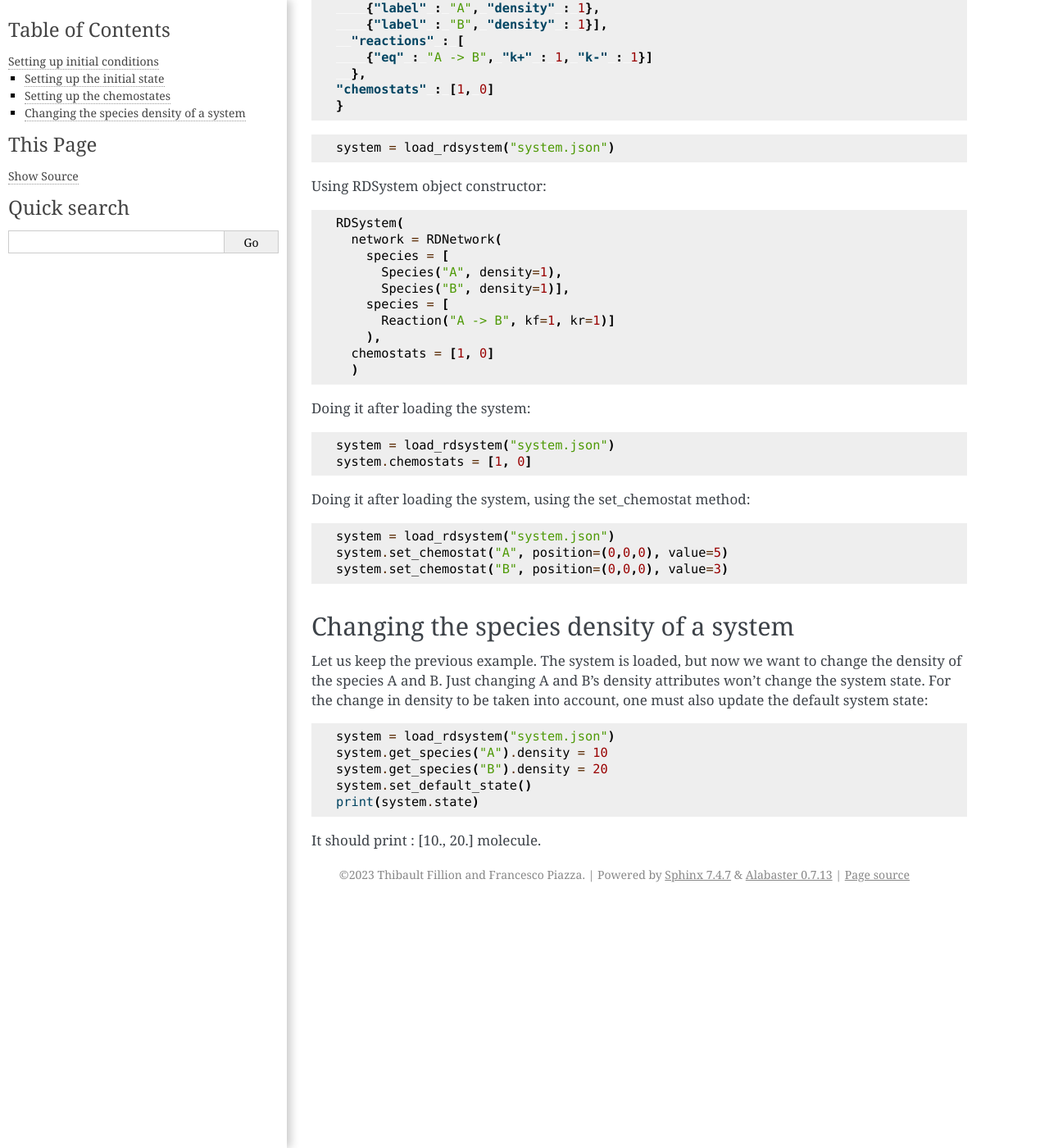
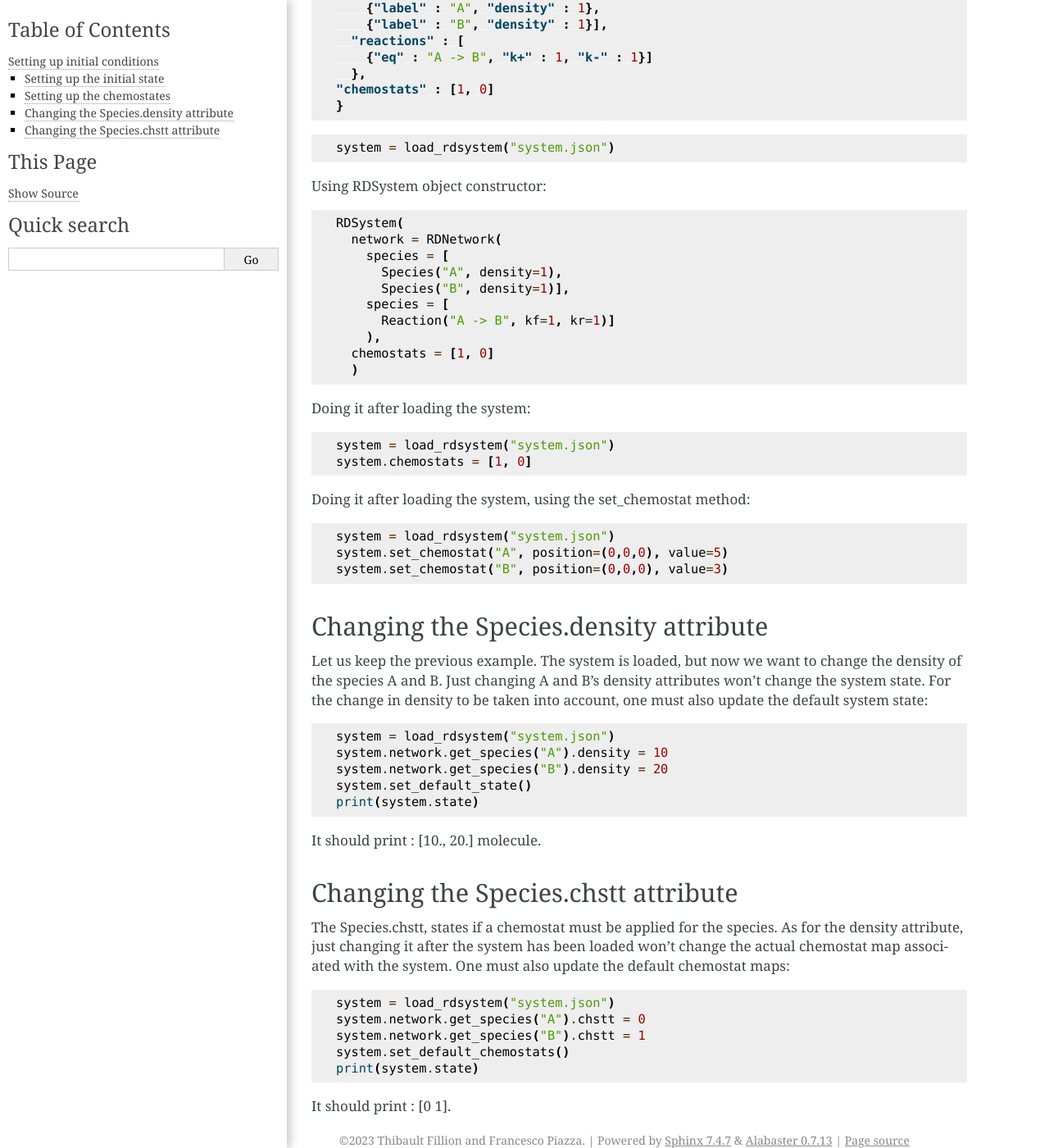
Before and after one commit to ThibaultFillion/strengths, a Sphinx documentation site: the page built from documentation/setting_up_initial_conditions.rst, in a window 1280 px wide and 1400 px high, scrolled down 1900 px. Shown: the whole window at 82% size. Built offline with Sphinx 7.4.7, drawn with Linux system fonts in a browser that asks for light colours.

Commit message:
Update setting_up_initial_conditions.rst

```diff
--- a/documentation/setting_up_initial_conditions.rst
+++ b/documentation/setting_up_initial_conditions.rst
@@ -143,8 +143,8 @@ Doing it after loading the system, using the set_chemostat method:
   system.set_chemostat("A", position=(0,0,0), value=5)
   system.set_chemostat("B", position=(0,0,0), value=3)
 
-Changing the species density of a system
-----------------------------------------
+Changing the Species.density attribute
+--------------------------------------
 
 Let us keep the previous example.
 The system is loaded, but now we want to change the density of the species A and B.
@@ -154,9 +154,28 @@ For the change in density to be taken into account, one must also update the def
 .. code:: python
 
   system = load_rdsystem("system.json")
-  system.get_species("A").density = 10
-  system.get_species("B").density = 20
+  system.network.get_species("A").density = 10
+  system.network.get_species("B").density = 20
   system.set_default_state()
   print(system.state)
 
 It should print : [10., 20.] molecule.
+
+Changing the Species.chstt attribute
+----------------------------------------
+
+The Species.chstt, states if a chemostat must be
+applied for the species.
+As for the density attribute, just changing it after the system has been loaded won't
+change the actual chemostat map associated with the system.
+One must also update the default chemostat maps:
+
+.. code:: python
+
+  system = load_rdsystem("system.json")
+  system.network.get_species("A").chstt = 0
+  system.network.get_species("B").chstt = 1
+  system.set_default_chemostats()
+  print(system.state)
+
+It should print : [0 1].
```
